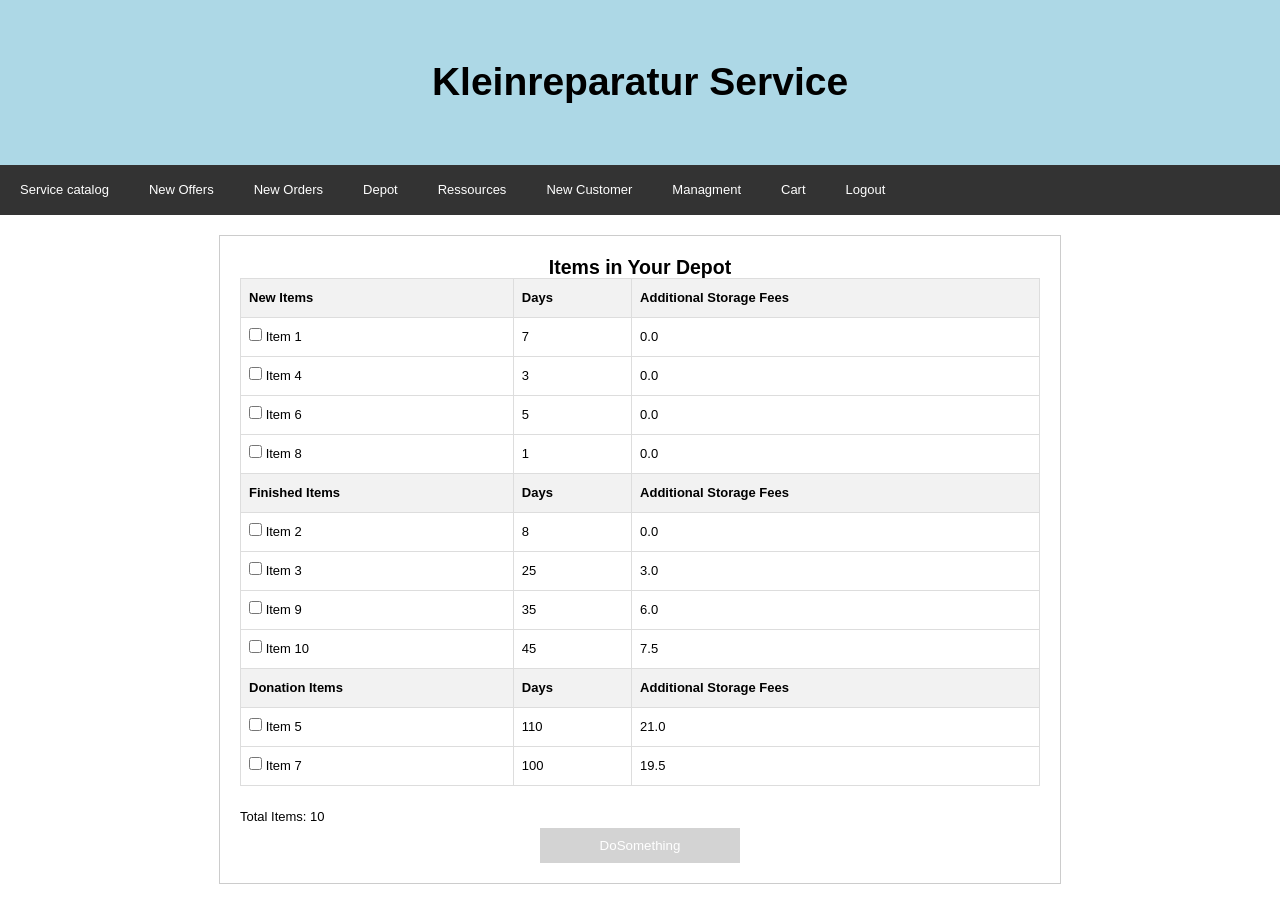
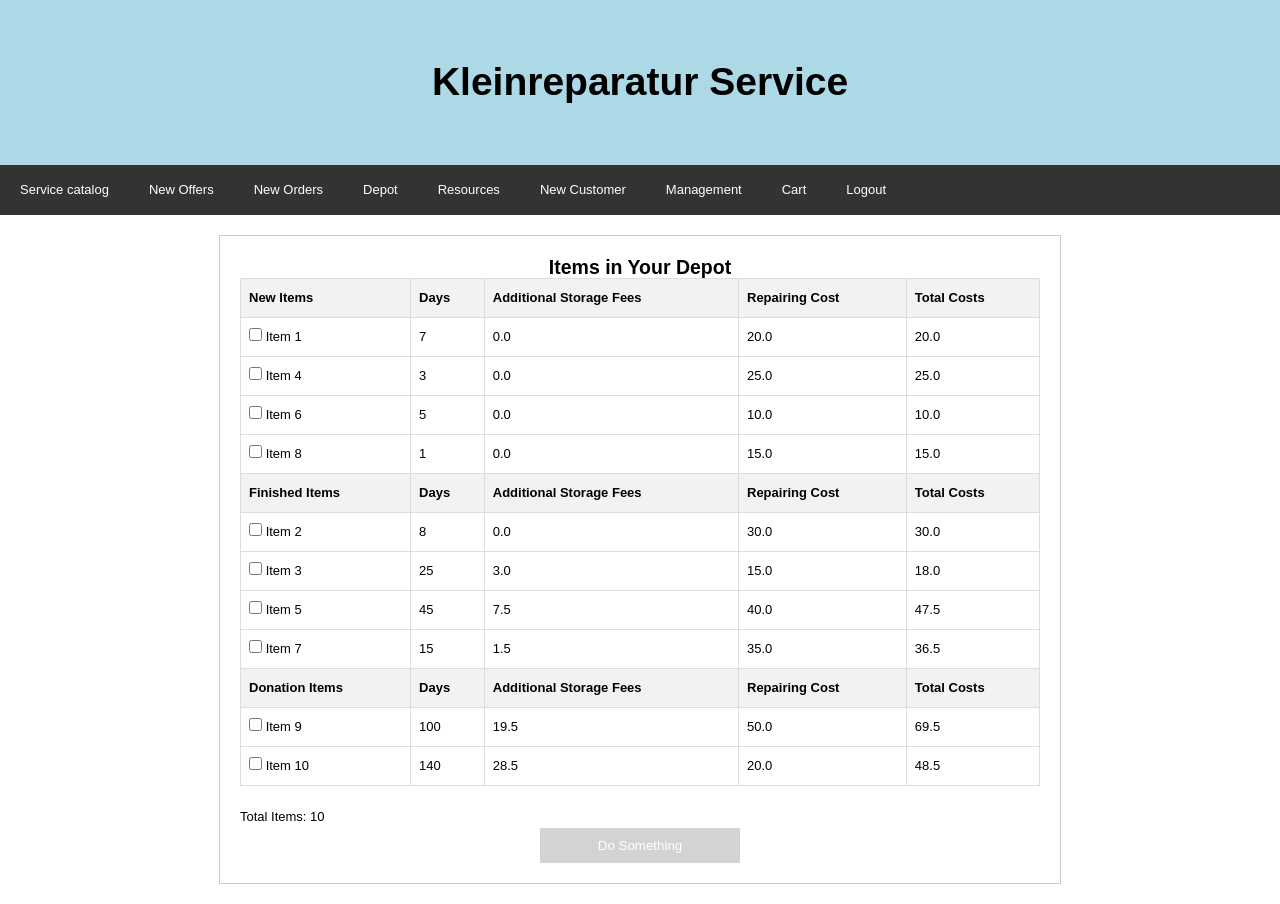
Before and after one commit to thedobariya/SP2024-G5-Kleinreparaturen_2, a Spring Boot app: page /depot in a window 1280 px wide. Run offline with Spring Boot 4, Linux system fonts and the light colour scheme; the project's own start-up code is not run, and a stand-in starts its controllers and pages.

Commit message:
additional calculation

```diff
--- a/src/main/java/kickstart/welcome/DepotController.java
+++ b/src/main/java/kickstart/welcome/DepotController.java
@@ -22,32 +22,32 @@ public class DepotController {
 		allItems.add(new Item("Item 2", 8, 30.00)); // Will be categorized as finished item after one week
 		allItems.add(new Item("Item 3", 25, 15.00)); // Will be categorized as finished item after one week
 		allItems.add(new Item("Item 4", 3, 25.00)); // Will be categorized as new item
-		allItems.add(new Item("Item 5", 110, 40.00)); // Will be categorized as donation item after three months
+		allItems.add(new Item("Item 5", 45, 40.00)); // Will be categorized as donation item after three months
 		allItems.add(new Item("Item 6", 5, 10.00)); // Will be categorized as new item
-		allItems.add(new Item("Item 7", 100, 35.00)); // Will be categorized as finished item after one week
+		allItems.add(new Item("Item 7", 15, 35.00)); // Will be categorized as finished item after one week
 		allItems.add(new Item("Item 8", 1, 15.00)); // Will be categorized as new item
-		allItems.add(new Item("Item 9", 35, 50.00)); // Will be categorized as donation item after three months
-		allItems.add(new Item("Item 10", 45, 20.00)); // Will be categorized as donation item after three months
+		allItems.add(new Item("Item 9", 100, 50.00)); // Will be categorized as donation item after three months
+		allItems.add(new Item("Item 10", 140, 20.00)); // Will be categorized as donation item after three months
 
 		// Categorize items
 		for (Item item : allItems) {
 			if (item.getDays() <= 7) {
-				newItems.add(item);
 				item.setStorageFee(1.50 * ((item.getDays() - 7) / 7)); // Calculate storage fee
 
+				newItems.add(item);
 			} else if ((item.getDays() > 7) && (item.getDays() < 90)) {
 				// If item is between 8 and 89 days old, it is finished but not yet donation
 				item.setStorageFee(1.50 * ((item.getDays() - 7) / 7)); // Calculate storage fee
 				finishedItems.add(item);
 			} else {
+				item.setStorageFee(1.50 * ((item.getDays() - 7) / 7)); // Calculate storage fee
+
 				// If item is 90 days old or more, it becomes a donation item
 				donationItems.add(item);
-				item.setStorageFee(1.50 * ((item.getDays() - 7) / 7)); // Calculate storage fee
-
 			}
 		}
 
-		//Calculate total number of items
+		// Calculate total number of items
 		int totalItems = newItems.size() + finishedItems.size() + donationItems.size();
 
 		model.addAttribute("newItems", newItems);
@@ -91,5 +91,10 @@ public class DepotController {
 		public double getCost() {
 			return cost;
 		}
+
+		// Method to calculate the final cost including storage fees
+		public double calculateFinalCost() {
+			return cost + storageFee;
+		}
 	}
 }
--- a/src/main/resources/templates/depot.html
+++ b/src/main/resources/templates/depot.html
@@ -4,8 +4,7 @@
     <meta charset="UTF-8">
     <meta name="viewport" content="width=device-width, initial-scale=1.0">
     <title>Depot</title>
-    <link th:href ="@{resources/css/style.css}" rel="stylesheet" />
-
+    <link th:href="@{/resources/css/style.css}" rel="stylesheet" />
 </head>
 <body>
 <div id="banner">
@@ -17,9 +16,9 @@
     <a href="#">New Offers</a>
     <a href="#">New Orders</a>
     <a href="depot.html">Depot</a>
-    <a href="ressources.html">Ressources</a>
+    <a href="ressources.html">Resources</a>
     <a href="#">New Customer</a>
-    <a href="managment.html">Managment</a>
+    <a href="managment.html">Management</a>
     <a href="cart.html">Cart</a>
     <a href="#">Logout</a>
 </div>
@@ -32,52 +31,58 @@
             <th>New Items</th>
             <th>Days</th>
             <th>Additional Storage Fees</th>
-
+            <th>Repairing Cost</th>
+            <th>Total Costs</th>
         </tr>
         </thead>
         <tbody>
-        <!-- Add Services dynamically here -->
+        <!-- Add New Items dynamically here -->
         <tr th:each="item, iterStat : ${newItems}">
             <td>
                 <input type="checkbox" th:id="'checkbox_' + ${iterStat.index}" />
                 <label th:for="'checkbox_' + ${iterStat.index}" th:text="${item.name}"></label>
             </td>
             <td th:text="${item.days}"></td>
-            <td th:text="${item.storageFee}"></td>        </tr>
+            <td th:text="${item.storageFee}"></td>
+            <td th:text="${item.cost}"></td>
+            <td th:text="${item.calculateFinalCost()}"></td> <!-- Display final cost -->
+        </tr>
+        </tbody>
 
-        </tbody>
+        <!-- Add Finished Items dynamically here -->
         <thead>
         <tr>
-
             <th>Finished Items</th>
             <th>Days</th>
             <th>Additional Storage Fees</th>
-
-
+            <th>Repairing Cost</th>
+            <th>Total Costs</th>
         </tr>
         </thead>
         <tbody>
-        <!-- Add Services dynamically here -->
         <tr th:each="item, iterStat : ${finishedItems}">
             <td>
                 <input type="checkbox" th:id="'checkbox_' + ${iterStat.index}" />
                 <label th:for="'checkbox_' + ${iterStat.index}" th:text="${item.name}"></label>
             </td>
             <td th:text="${item.days}"></td>
-            <td th:text="${item.storageFee}"></td>        </tr>
+            <td th:text="${item.storageFee}"></td>
+            <td th:text="${item.cost}"></td>
+            <td th:text="${item.calculateFinalCost()}"></td> <!-- Display final cost -->
+        </tr>
+        </tbody>
 
-        </tbody>
+        <!-- Add Donation Items dynamically here -->
         <thead>
         <tr>
-
             <th>Donation Items</th>
             <th>Days</th>
             <th>Additional Storage Fees</th>
-
+            <th>Repairing Cost</th>
+            <th>Total Costs</th>
         </tr>
         </thead>
         <tbody>
-        <!-- Add Services dynamically here -->
         <tr th:each="item, iterStat : ${donationItems}">
             <td>
                 <input type="checkbox" th:id="'checkbox_' + ${iterStat.index}" />
@@ -85,21 +90,17 @@
             </td>
             <td th:text="${item.days}"></td>
             <td th:text="${item.storageFee}"></td>
+            <td th:text="${item.cost}"></td>
+            <td th:text="${item.calculateFinalCost()}"></td> <!-- Display final cost -->
         </tr>
-
         </tbody>
     </table>
 
     <div class="total-container">
-        <tc>
-            Total Items: <span th:text="${totalItems}"></span>
-        </tc>
+        Total Items: <span th:text="${totalItems}"></span>
+    </div>
 
-    </div>
-<tc>
-    <button class="button">DoSomething</button>
-</tc>
-
+    <button class="button">Do Something</button>
 </div>
 </body>
 </html>
```
